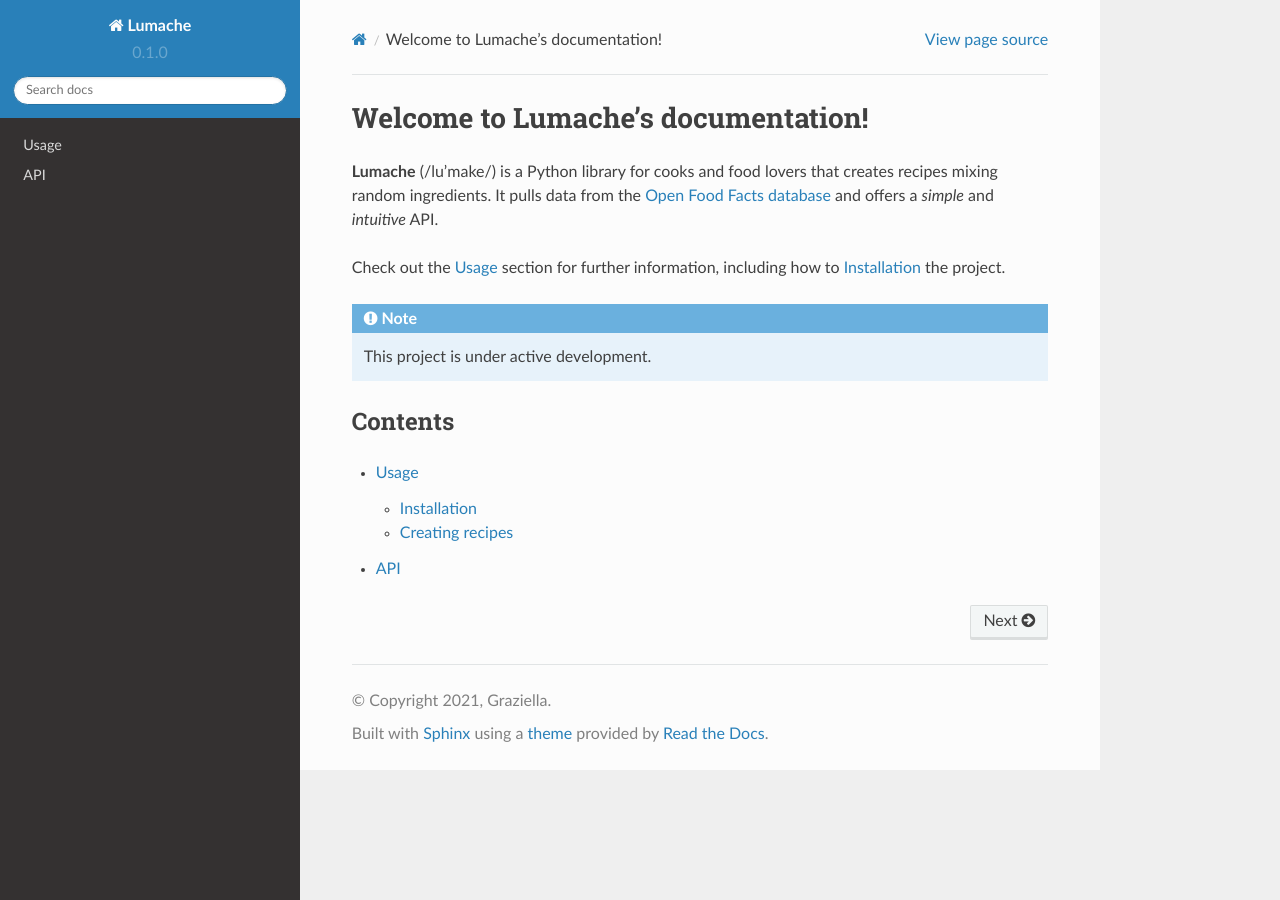
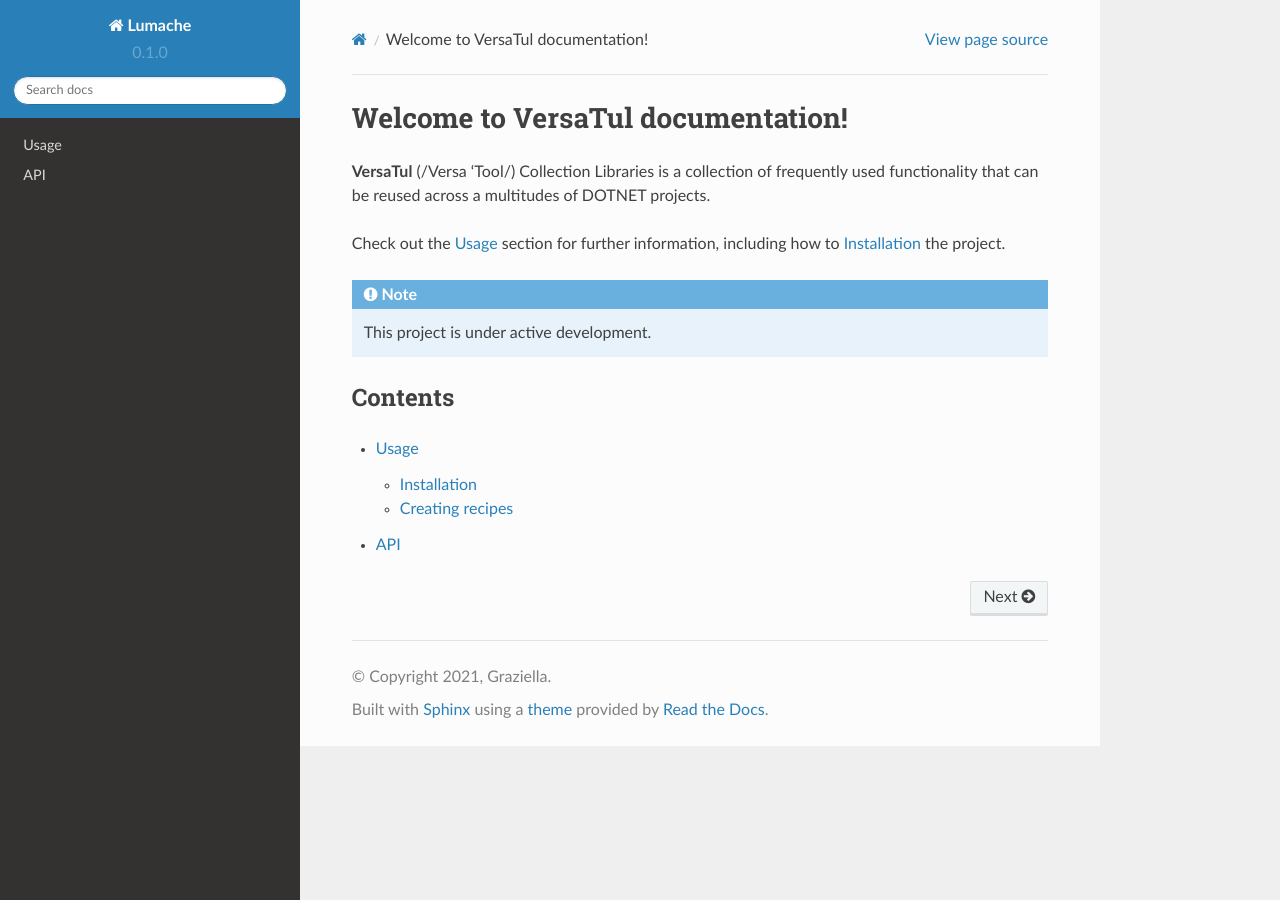
Before and after one commit to BjornWilliams/DocsVersaTul, a Sphinx documentation site: the page built from docs/source/index.rst, in a window 1280 px wide. Built offline with Sphinx 7.4.7 and the Read the Docs theme 2.0.0, drawn with Linux system fonts in a browser that asks for light colours.

Commit message:
Working on welcome page

```diff
--- a/docs/source/index.rst
+++ b/docs/source/index.rst
@@ -1,10 +1,8 @@
-Welcome to Lumache's documentation!
+Welcome to VersaTul documentation!
 ===================================
 
-**Lumache** (/lu'make/) is a Python library for cooks and food lovers
-that creates recipes mixing random ingredients.
-It pulls data from the `Open Food Facts database <https://world.openfoodfacts.org/>`_
-and offers a *simple* and *intuitive* API.
+**VersaTul** (/Versa 'Tool/) Collection Libraries is a collection of frequently used
+functionality that can be reused across a multitudes of DOTNET projects.
 
 Check out the :doc:`usage` section for further information, including
 how to :ref:`installation` the project.
```
